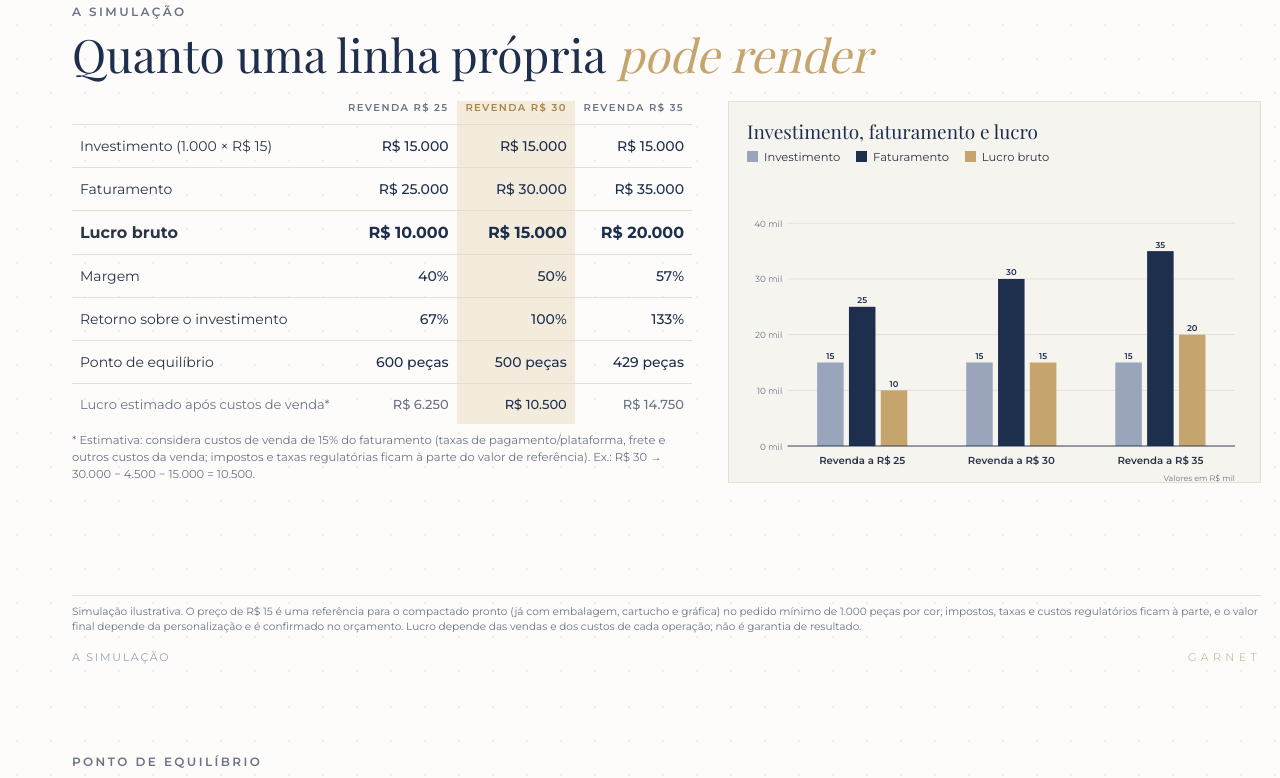
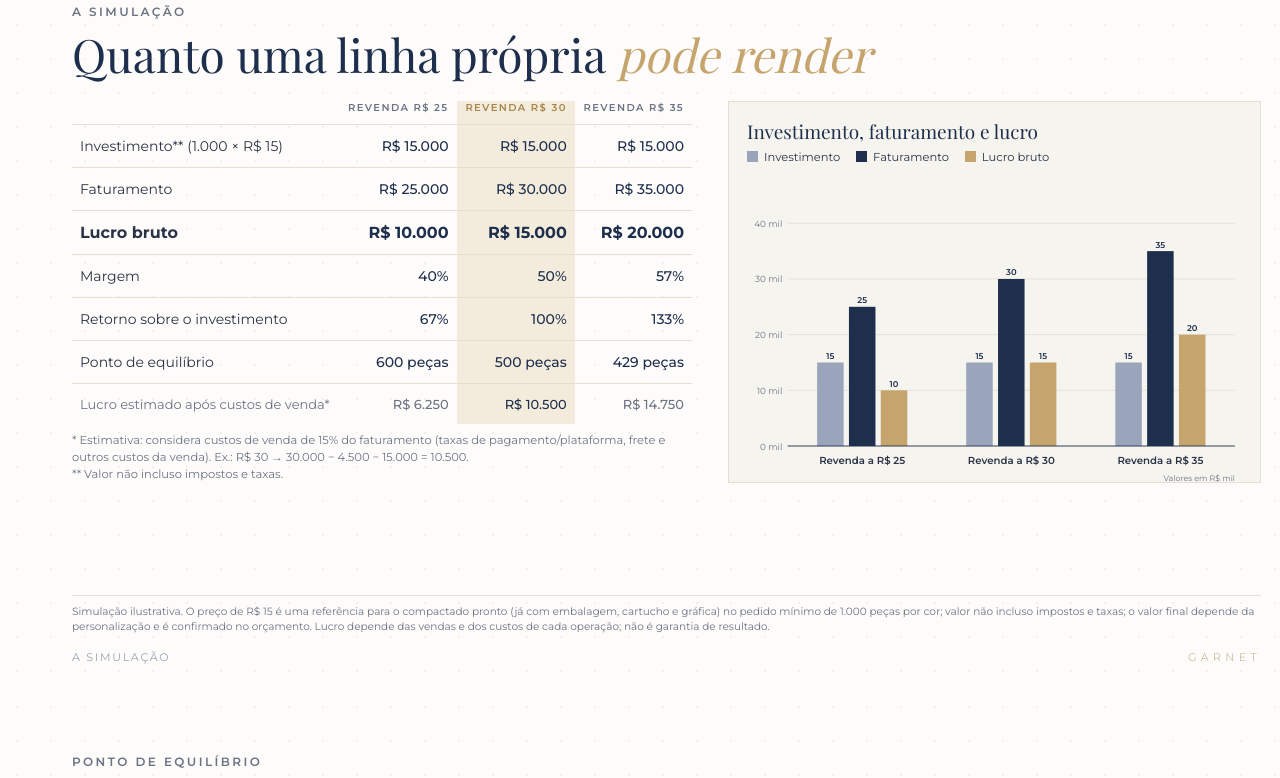
Before and after one commit to Lubra-Lucas/garnet-agentes, a plain HTML site: page scripts/pdf/proposta.html in a window 1280 px wide. Shown: the part 3060-3838 px from the top of the page. Drawn offline with nearby package versions, Linux system fonts and the light colour scheme; a web font is replaced by a local one.

Commit message:
Proposta: asterisco no investimento e nota 'Valor não incluso impostos e taxas'
Co-Authored-By: Claude Opus 5.5 <noreply@anthropic.com>
Claude-Session: https://claude.ai/code/session_01TEtkuHBiPLfxRSQyD9DmiF

```diff
--- a/scripts/pdf/proposta.html
+++ b/scripts/pdf/proposta.html
@@ -181,7 +181,7 @@ tr.est td.dest{color:var(--azul)}
     </div>
   </div>
   <div class="qbar">Empreender é ter a sua marca e <em>decidir o seu preço</em>.</div>
-  <div class="qnota">O valor de referência de R$ 15 por compactado (pedido de 1.000 peças por cor) já inclui embalagem, cartucho e gráfica: é o produto final pronto. Impostos, taxas e custos regulatórios ficam à parte.</div>
+  <div class="qnota">O valor de referência de R$ 15 por compactado (pedido de 1.000 peças por cor) já inclui embalagem, cartucho e gráfica: é o produto final pronto. Valor não incluso impostos e taxas.</div>
   <div class="rod"><span>Quem faz o quê</span><b>GARNET</b></div>
 </section>
 
@@ -215,7 +215,7 @@ tr.est td.dest{color:var(--azul)}
       <svg id="grafico" width="100%" height="auto" viewBox="0 0 560 318"></svg>
     </div>
   </div>
-  <div class="aviso">Simulação ilustrativa. O preço de R$ 15 é uma referência para o compactado pronto (já com embalagem, cartucho e gráfica) no pedido mínimo de 1.000 peças por cor; impostos, taxas e custos regulatórios ficam à parte, e o valor final depende da personalização e é confirmado no orçamento. Lucro depende das vendas e dos custos de cada operação; não é garantia de resultado.</div>
+  <div class="aviso">Simulação ilustrativa. O preço de R$ 15 é uma referência para o compactado pronto (já com embalagem, cartucho e gráfica) no pedido mínimo de 1.000 peças por cor; valor não incluso impostos e taxas; o valor final depende da personalização e é confirmado no orçamento. Lucro depende das vendas e dos custos de cada operação; não é garantia de resultado.</div>
   <div class="rod"><span>A simulação</span><b>GARNET</b></div>
 </section>
 
@@ -292,14 +292,14 @@ tr.est td.dest{color:var(--azul)}
   var th = '<tr><th></th>' + S.map(function(s,i){return '<th class="'+(i===1?'dest':'')+'">Revenda R$ '+n0(s.r)+'</th>';}).join('') + '</tr>';
   var row = function(lbl, f, cls){ return '<tr class="'+(cls||'')+'"><td>'+lbl+'</td>' + S.map(function(s,i){return '<td class="'+(i===1?'dest':'')+'">'+f(s)+'</td>';}).join('') + '</tr>'; };
   $('tabela').innerHTML = th
-    + '<tr><td>Investimento ('+n0(qtd)+' × R$ '+n0(preco)+')</td>' + S.map(function(s,i){return '<td class="'+(i===1?'dest':'')+'">'+brl(inv)+'</td>';}).join('') + '</tr>'
+    + '<tr><td>Investimento** ('+n0(qtd)+' × R$ '+n0(preco)+')</td>' + S.map(function(s,i){return '<td class="'+(i===1?'dest':'')+'">'+brl(inv)+'</td>';}).join('') + '</tr>'
     + row('Faturamento', function(s){return brl(s.fat);})
     + row('Lucro bruto', function(s){return brl(s.bruto);}, 'lucro')
     + row('Margem', function(s){return pc(s.margem);})
     + row('Retorno sobre o investimento', function(s){return pc(s.roi);})
     + row('Ponto de equilíbrio', function(s){return n0(s.eq)+' peças';})
     + row('Lucro estimado após custos de venda*', function(s){return brl(s.liq);}, 'est');
-  $('hint').innerHTML = '* Estimativa: considera custos de venda de ' + pc(pct) + ' do faturamento (taxas de pagamento/plataforma, frete e outros custos da venda; impostos e taxas regulatórias ficam à parte do valor de referência). Ex.: R$ ' + n0(mid.r) + ' &rarr; ' + n0(mid.fat) + ' &minus; ' + n0(mid.custos) + ' &minus; ' + n0(inv) + ' = ' + n0(mid.liq) + '.';
+  $('hint').innerHTML = '* Estimativa: considera custos de venda de ' + pc(pct) + ' do faturamento (taxas de pagamento/plataforma, frete e outros custos da venda). Ex.: R$ ' + n0(mid.r) + ' &rarr; ' + n0(mid.fat) + ' &minus; ' + n0(mid.custos) + ' &minus; ' + n0(inv) + ' = ' + n0(mid.liq) + '.<br>** Valor não incluso impostos e taxas.';
 
   // gráfico SVG
   var W=560,H=318,pl=46,pb=44,pt=22,pr=8, ch=H-pb-pt, cw=W-pl-pr;
```
